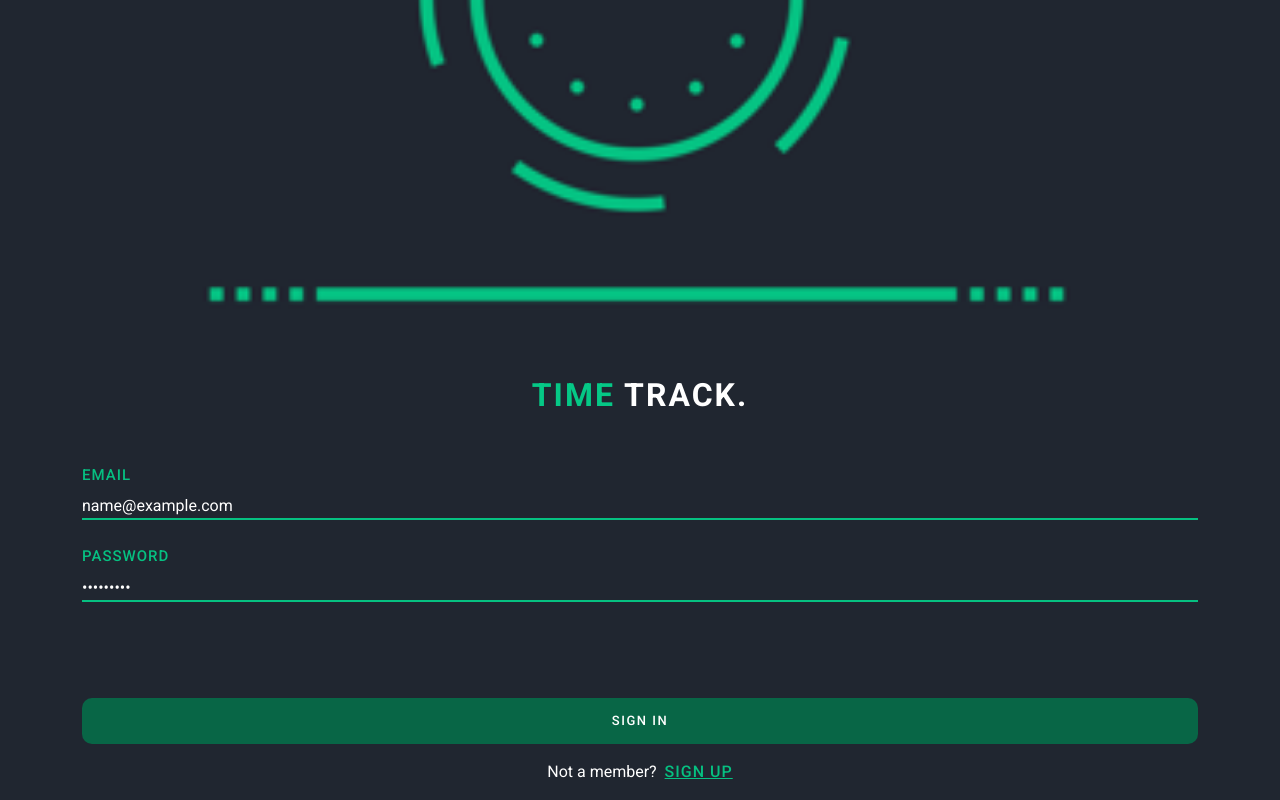
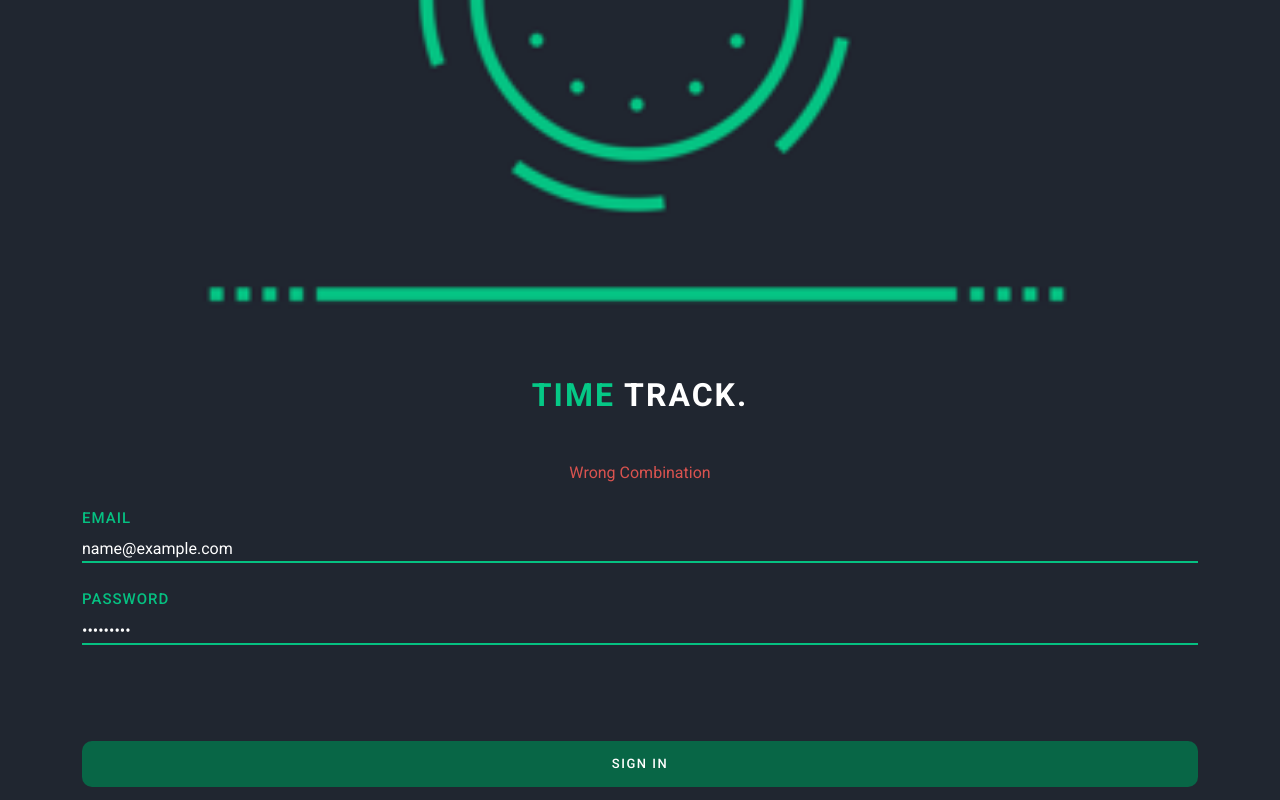
Before and after one commit to GaGiiiii/fatcat, a React (Create React App) app in the folder fat-cat-front/: page /login in a window 1280 px wide. Both pictures are taken after typing "name@example.com", "Sample123" into the empty fields and a click on the button "SIGN IN". Built offline with nearby package versions, Linux system fonts and the light colour scheme; no server answers.

Commit message:
Added Wrong Combination

```diff
--- a/fat-cat-front/src/components/login/Login.tsx
+++ b/fat-cat-front/src/components/login/Login.tsx
@@ -19,6 +19,8 @@ const Login: React.FC = () => {
   const [passwordError, setPasswordError] = useState<boolean>(false);
   const [passwordColor, setPasswordColor] = useState<String>("");
 
+  const [wrongCombination, setWrongCombination] = useState<boolean>(false);
+
   const api = useContext(ApiContext);
   const { setCurrentUser } = useContext(CurrentUserContext);
 
@@ -38,6 +40,7 @@ const Login: React.FC = () => {
       history.push('/'); // Redirect
     }).catch((error) => {
       console.log(error);
+      setWrongCombination(true);
     });
   }
 
@@ -79,6 +82,7 @@ const Login: React.FC = () => {
           <Container className='mt-5'>
             <Row>
               <Col>
+                {wrongCombination && <h6 className='text-center text-danger mb-4'>Wrong Combination</h6>}
                 <Form className='text-white auth-form' onSubmit={handleLogin}>
                   <Form.Group className={`mb-4 ${emailColor}`} controlId="formBasicEmail">
                     <Form.Label>Email</Form.Label>
```
